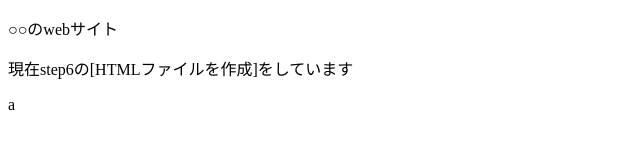
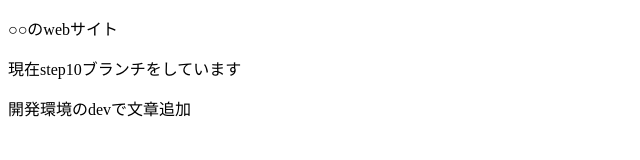
Before and after one commit to hiro9474/git_practice, a plain HTML site: page index.html in a window 1280 px wide. Shown: the whole page, without its empty margins (0-640 px from the left). Drawn offline with Linux system fonts and the light colour scheme.

Commit message:
step7をstep10に変更 文章追加

```diff
--- a/index.html
+++ b/index.html
@@ -9,8 +9,8 @@
 
 <body>
   <p>○○のwebサイト</p>
-  <p>現在step6の[HTMLファイルを作成]をしています</p>
-  <p>a</p>
+  <p>現在step10ブランチをしています</p>
+  <p>開発環境のdevで文章追加</p>
 </body>
 
 </html>
```
